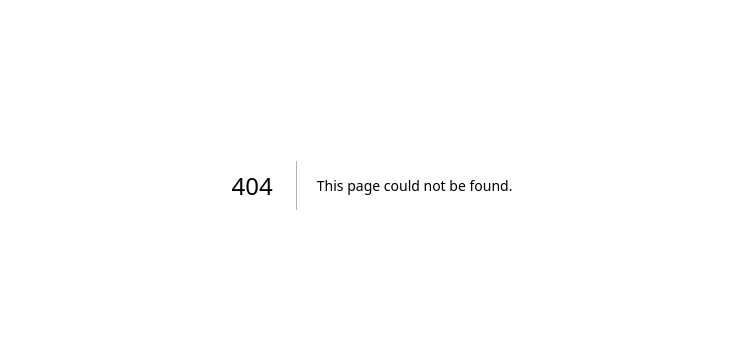
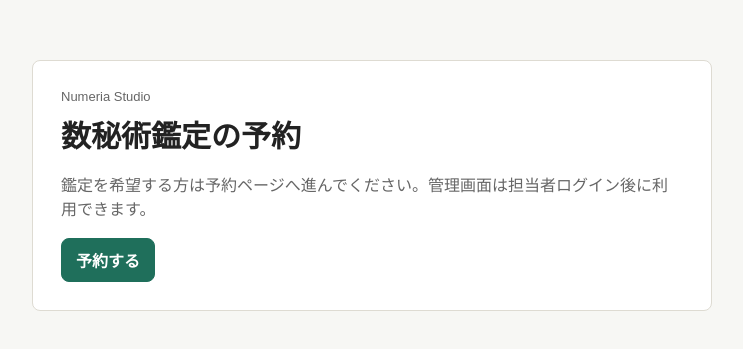
Before and after one commit to karukimori-wq/Growth-Engine, a Next.js app: page /public in a window 1280 px wide. Before the commit this address had no page. Shown: the part 215-564 px from the top of the page, without its empty margins (268-1011 px from the left). Built offline with nearby package versions, Linux system fonts and the light colour scheme.

Commit message:
Add public home page

```diff
--- /dev/null
+++ b/src/app/public/page.tsx
@@ -0,0 +1,16 @@
+export default function PublicHomePage() {
+  return (
+    <main className="public-page">
+      <section className="public-panel">
+        <p className="eyebrow">Numeria Studio</p>
+        <h1 className="page-title">数秘術鑑定の予約</h1>
+        <p className="muted">
+          鑑定を希望する方は予約ページへ進んでください。管理画面は担当者ログイン後に利用できます。
+        </p>
+        <div className="action-row">
+          <a className="button" href="/public/booking">予約する</a>
+        </div>
+      </section>
+    </main>
+  );
+}
```
